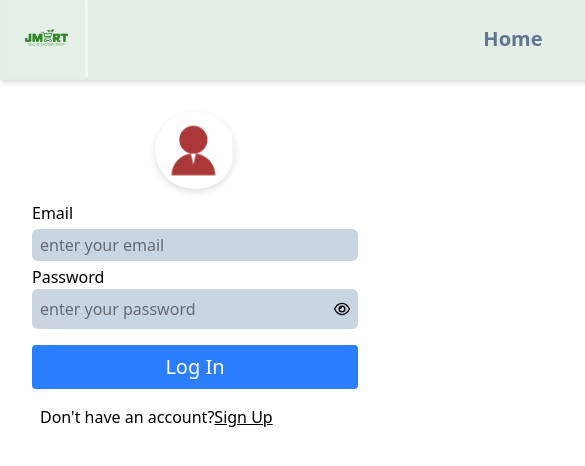
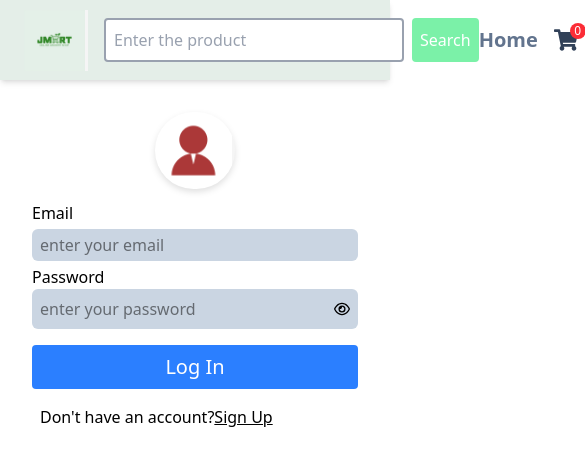
Before and after one commit to Jamesdai05/grocery-frontend, a React (Vite) app: page /login in a window 390 px wide. Shown: the top 466 px of the page, 585 px wide, since content can reach past the window. Built offline with nearby package versions, Linux system fonts and the light colour scheme; no server answers.

Commit message:
fixed the header flex

```diff
--- a/src/App.css
+++ b/src/App.css
@@ -1,4 +1,5 @@
 .app {
   /* background-color: beige; */
   min-height: 100vh;
+  min-width: 100vw;
 }
--- a/src/components/header/Header.jsx
+++ b/src/components/header/Header.jsx
@@ -56,14 +56,14 @@ const Header = () => {
 
 
   return (
-      <header className="shadow-md w-full h-20 px-2 header min-w-[800px]">
-          <div className="flex items-center justify-between">
-              <Link to="/">
-                  <div className="flex justify-start items-center">
+      <header className="shadow-md w-full h-20 px-2 header">
+          <div className="flex items-center justify-between max-w-[1500px] mx-auto h-full">
+              <div className="logo w-24 flex items-center justify-center flex-grow-0 min-w-24">
+                    <Link to="/" className="flex items-center w-16">
                         <img src={logo} alt="logo" className="w-20" />
+                    </Link>
               </div>
-              </Link>
-              <div className="form ms-6 hidden md:flex">
+              <div className="form md:flex flex-1 hidden mx-auto">
                   <input
                       type="text"
                       placeholder="Enter the product"
@@ -75,9 +75,6 @@ const Header = () => {
                   <nav className="flex justify-around gap-x-16 font-bold text-slate-500 text-xl">
                       <li>
                           <Link to="/">Home</Link>
-                        </li>
-                        <li>
-                            <Link to="/about">About</Link>
                       </li>
                   </nav>
                   <div className="text-2xl flex gap-x-6 text-slate-700 p-x-4 relative cursor-pointer">
@@ -96,30 +93,44 @@ const Header = () => {
                           />
                           <span>{user ? user.username : "Account"}</span>
                           {isShow && (
-                                <div className="absolute top-[38px] right-0 text-sm p-2 shadow-2xl bg-slate-100 dropdown drop-shadow-md tex-md">{
-                                    user ? (
+                              <div className="absolute top-[38px] right-0 text-sm p-2 shadow-2xl bg-slate-100 dropdown drop-shadow-md tex-md">
+                                  {user ? (
                                       <>
-                                            <Link to="/new" className="dropdown-link">
+                                          <Link
+                                              to="/new"
+                                              className="dropdown-link"
+                                          >
                                               New Product
                                           </Link>
-                                            <Link to="/profile" className="dropdown-link">
+                                          <Link
+                                              to="/profile"
+                                              className="dropdown-link"
+                                          >
                                               User Profile
                                           </Link>
-                                            <button onClick={handleLogOut} className="dropdown-link">
+                                          <button
+                                              onClick={handleLogOut}
+                                              className="dropdown-link"
+                                          >
                                               Log Out
                                           </button>
                                       </>
                                   ) : (
                                       <>
-                                            <Link to="/login" className="dropdown-link">
+                                          <Link
+                                              to="/login"
+                                              className="dropdown-link"
+                                          >
                                               Log In
                                           </Link>
-                                            <Link to="/profile" className="dropdown-link">
+                                          <Link
+                                              to="/profile"
+                                              className="dropdown-link"
+                                          >
                                               User Profile
                                           </Link>
                                       </>
-                                        )
-                                    }
+                                  )}
                               </div>
                           )}
                       </button>
--- a/src/index.css
+++ b/src/index.css
@@ -8,6 +8,10 @@ Link {
 h2 {
   font-size: 24px;
   font-weight: 600;
+}
+
+.form{
+    @apply flex justify-center;
 }
 
 .content {
@@ -64,23 +68,23 @@ h2 {
 }
 
 .content2{
-  @apply w-full mx-auto flex flex-col md:flex-row justify-center mt-4 bg-gray-100;
+  @apply w-full mx-auto flex flex-col md:flex-row justify-center items-center mt-4 bg-gray-100 sm:overflow-x-hidden;
 }
 
 .product-card{
-  @apply flex flex-col justify-evenly w-full md:flex-row gap-4 border-2 border-blue-50 rounded;
+  @apply flex flex-col md:flex-row gap-4 border border-blue-50 rounded bg-white shadow-md;
 }
 
 .product-img{
-  @apply sm:w-5/12 w-full bg-white;
+  @apply sm:w-5/12 w-full bg-white mx-auto;
 }
 
 .details{
-  @apply flex flex-col justify-start gap-4 sm:w-4/12 w-full;
+  @apply flex flex-col justify-center md:justify-start gap-4 sm:w-4/12 w-full items-center md:items-start mx-auto;
 }
 
 .price-info{
-  @apply flex flex-col sm:w-4/12 w-full border-1 border-gray-50 gap-4 rounded;
+  @apply flex flex-col sm:w-4/12 w-full mx-auto border-1 border-gray-50 gap-4 rounded;
 }
 
 .price-info > h2{
--- a/src/pages/ProductDetails.jsx
+++ b/src/pages/ProductDetails.jsx
@@ -54,8 +54,8 @@ const ProductDetails = () => {
 
     return (
         <>
-            <div className="content flex flex-col">
-                <div className="my-4 ms-10">
+            <div className="flex flex-col max-w-[1200px] mx-auto ">
+                <div className="my-4">
                     <Link to="/" className="btn">
                         Go Back
                     </Link>
@@ -120,7 +120,7 @@ const ProductDetails = () => {
                             <Message>No review yet.</Message>
                         )} */}
 
-                    <div className="w-full review-input col-span-4 md:col-span-6 ms-12">
+                    <div className="w-full review-input col-span-4 md:col-span-6 ">
                         <h3 className="text-2xl font-bold mb-4">Reviews</h3>
                         <select
                             name="review"
```
Lines whose indentation alone changed are shown as unchanged.
